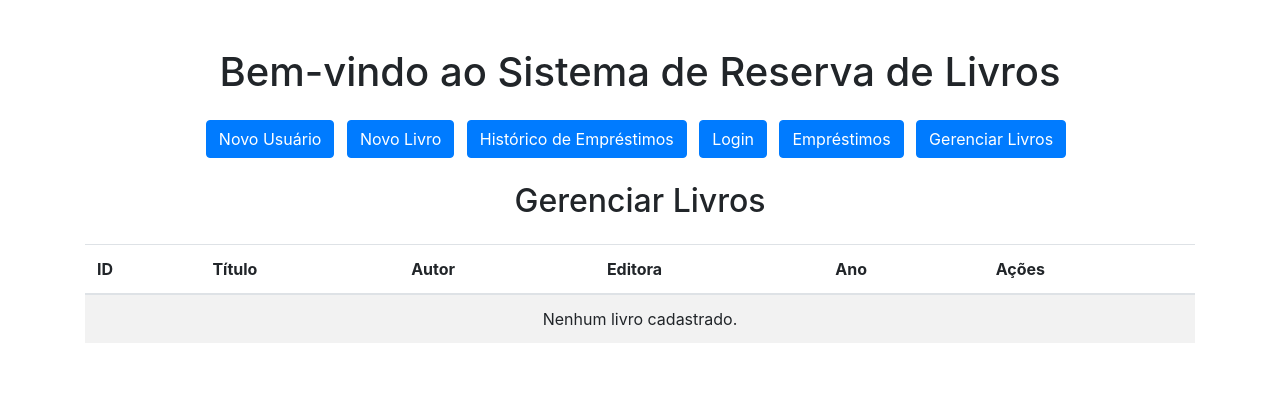
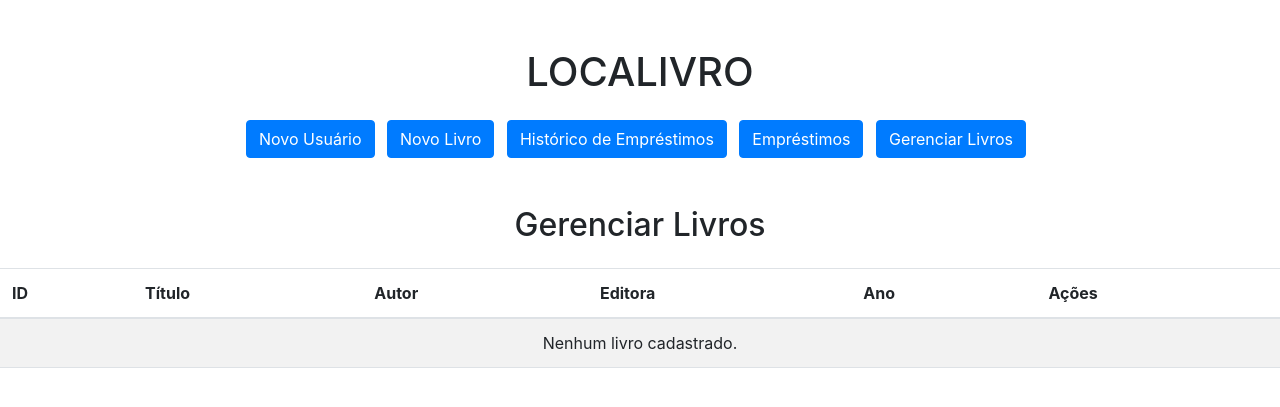
Before and after one commit to XicoBr/PROJETO-WEB, a PHP site: page /livros.php in a window 1280 px wide. Shown: the top 407 px of the page. Run offline with PHP 8.4, Linux system fonts and the light colour scheme; data that the repository does not hold is empty; some libraries are stand-ins or nearby versions.

Commit message:
- pequenas melhorias
- exclusão do menu da página livros. Agora ela utilizará o menu que está na página header.php.

```diff
--- a/projeto-facul_TESTE/header.php
+++ b/projeto-facul_TESTE/header.php
@@ -11,7 +11,7 @@
 
     <div class="container my-5">
         <h1 class="text-center mb-4">LOCALIVRO</h1>
-        <div class="text-center">
+        <div class="text-center mb-4">
             <a href="novo_usuario.php" class="btn btn-primary mr-2">Novo Usuário</a>
             <a href="novo_livro.php" class="btn btn-primary mr-2">Novo Livro</a>
             <a href="historico_emprestimos.php" class="btn btn-primary mr-2">Histórico de Empréstimos</a>
--- a/projeto-facul_TESTE/livros.php
+++ b/projeto-facul_TESTE/livros.php
@@ -1,5 +1,6 @@
 <!-- livros.php -->
 <?php
+include 'header.php';
 require_once 'config.php';
 
 // Processar a exclusão
@@ -51,17 +52,7 @@ $result = $conn->query($sql);
     <title>Gerenciar Livros</title>
     <link rel="stylesheet" href="https://stackpath.bootstrapcdn.com/bootstrap/4.5.2/css/bootstrap.min.css">
 </head>
-<body>
-    <div class="container my-5">
-        <h1 class="text-center mb-4">Bem-vindo ao Sistema de Reserva de Livros</h1>
-        <div class="text-center mb-4">
-            <a href="novo_usuario.php" class="btn btn-primary mr-2">Novo Usuário</a>
-            <a href="novo_livro.php" class="btn btn-primary mr-2">Novo Livro</a>
-            <a href="historico_emprestimos.php" class="btn btn-primary mr-2">Histórico de Empréstimos</a>
-            <a href="login.php" class="btn btn-primary mr-2">Login</a>
-            <a href="emprestimos.php" class="btn btn-primary mr-2">Empréstimos</a>
-            <a href="livros.php" class="btn btn-primary mr-2">Gerenciar Livros</a>
-        </div>
+
 
         <?php if (isset($message)): ?>
             <div class="alert alert-<?php echo $message['type']; ?> alert-dismissible fade show" role="alert">
```
